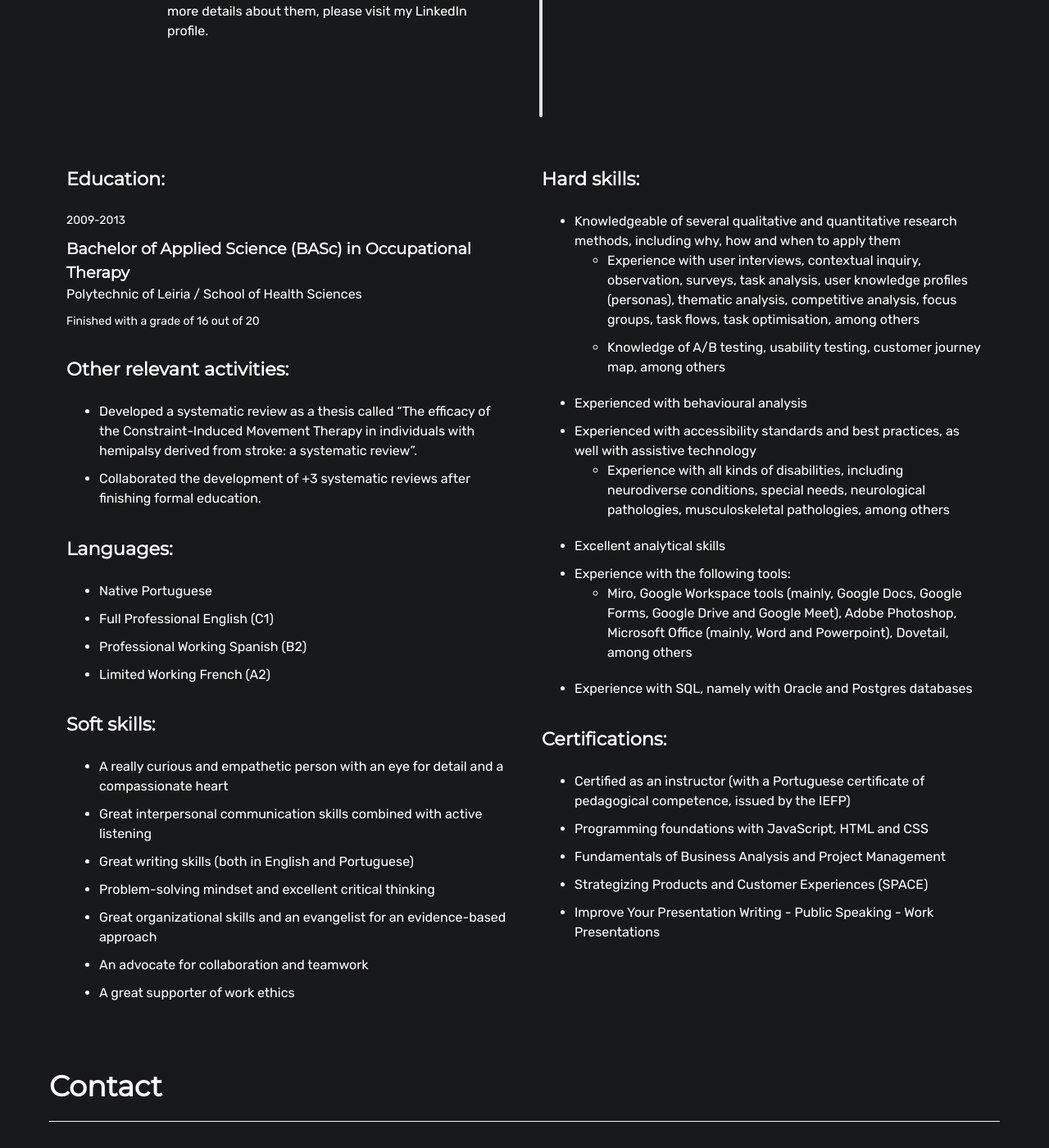
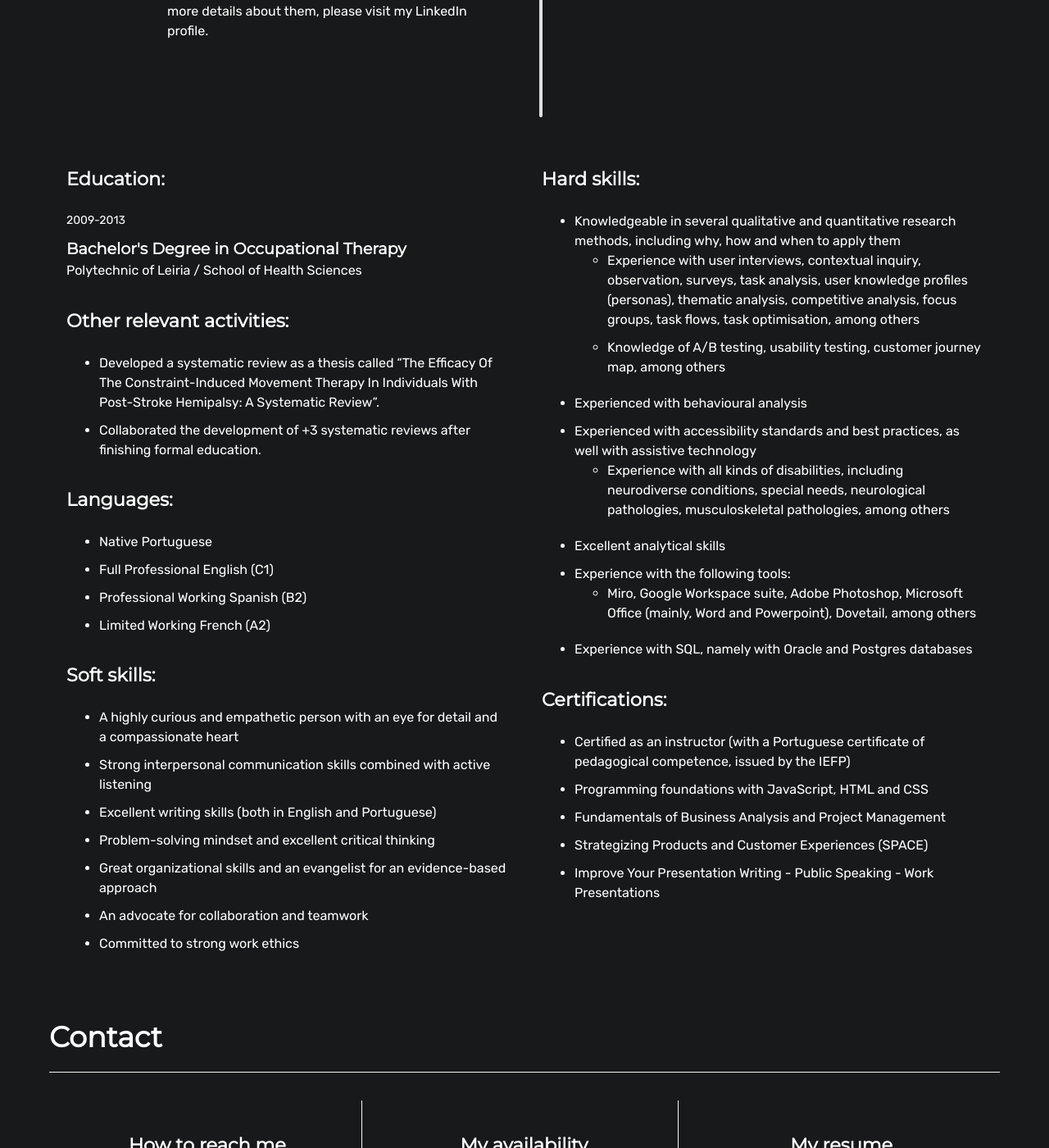
Before and after one commit to analuciacoimbra/analuciacoimbra.github.io, a Jekyll site: the page built from resume.html, in a window 1280 px wide and 1400 px high, scrolled down 1573 px. Shown: the whole window at 82% size. Built offline with Jekyll 4.4.1, drawn with Linux system fonts in a browser that asks for light colours; some of the changed text lies outside the part shown.

Commit message:
Revision

```diff
--- a/resume.html
+++ b/resume.html
@@ -42,10 +42,9 @@
         </p>
 
         <p>
-          Integration in the assistance and support team of Maxdata Software SA
-          as a consultant (in a B2B context and agile environment) and with
-          responsibilities in 3 main areas: functional analysis, customer
-          support and QA:
+          Joined the assistance and support team of Maxdata Software SA as a
+          consultant (in a B2B context and agile environment), specialising in 3
+          key areas: functional analysis, customer support, and QA analysis:
         </p>
         <div class="tabs">
           <div class="tab">
@@ -267,19 +266,16 @@
     <div class="resume-col">
       <h3>Education:</h3>
       <p id="education-date">2009-2013</p>
-      <h4 id="education-course">
-        Bachelor of Applied Science (BASc) in Occupational Therapy
-      </h4>
+      <h4 id="education-course">Bachelor's Degree in Occupational Therapy</h4>
       <p id="education-school">
         Polytechnic of Leiria / School of Health Sciences
       </p>
-      <p id="education-detail">Finished with a grade of 16 out of 20</p>
       <h3>Other relevant activities:</h3>
       <ul>
         <li>
-          Developed a systematic review as a thesis called “The efficacy of the
-          Constraint-Induced Movement Therapy in individuals with hemipalsy
-          derived from stroke: a systematic review”.
+          Developed a systematic review as a thesis called “The Efficacy Of The
+          Constraint-Induced Movement Therapy In Individuals With Post-Stroke
+          Hemipalsy: A Systematic Review”.
         </li>
         <li>
           Collaborated the development of +3 systematic reviews after finishing
@@ -296,28 +292,28 @@
       <h3>Soft skills:</h3>
       <ul>
         <li>
-          A really curious and empathetic person with an eye for detail and a
+          A highly curious and empathetic person with an eye for detail and a
           compassionate heart
         </li>
         <li>
-          Great interpersonal communication skills combined with active
+          Strong interpersonal communication skills combined with active
           listening
         </li>
-        <li>Great writing skills (both in English and Portuguese)</li>
+        <li>Excellent writing skills (both in English and Portuguese)</li>
         <li>Problem-solving mindset and excellent critical thinking</li>
         <li>
           Great organizational skills and an evangelist for an evidence-based
           approach
         </li>
         <li>An advocate for collaboration and teamwork</li>
-        <li>A great supporter of work ethics</li>
+        <li>Committed to strong work ethics</li>
       </ul>
     </div>
     <div class="resume-col">
       <h3>Hard skills:</h3>
       <ul>
         <li>
-          Knowledgeable of several qualitative and quantitative research
+          Knowledgeable in several qualitative and quantitative research
           methods, including why, how and when to apply them
           <ul>
             <li>
@@ -349,8 +345,7 @@
           Experience with the following tools:
           <ul>
             <li>
-              Miro, Google Workspace tools (mainly, Google Docs, Google Forms,
-              Google Drive and Google Meet), Adobe Photoshop, Microsoft Office
+              Miro, Google Workspace suite, Adobe Photoshop, Microsoft Office
               (mainly, Word and Powerpoint), Dovetail, among others
             </li>
           </ul>
```
Also changed, not shown: other parts of resume.html (+2 -2 lines), 1 other file.
